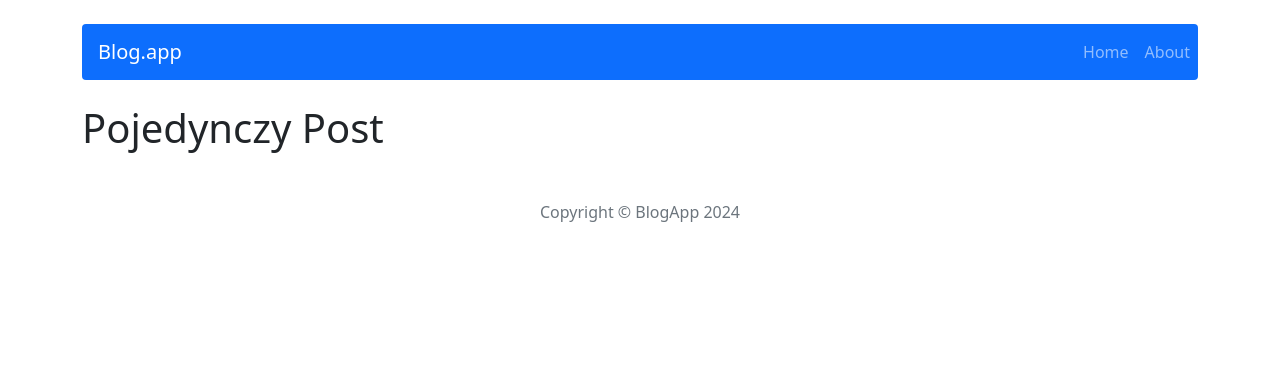
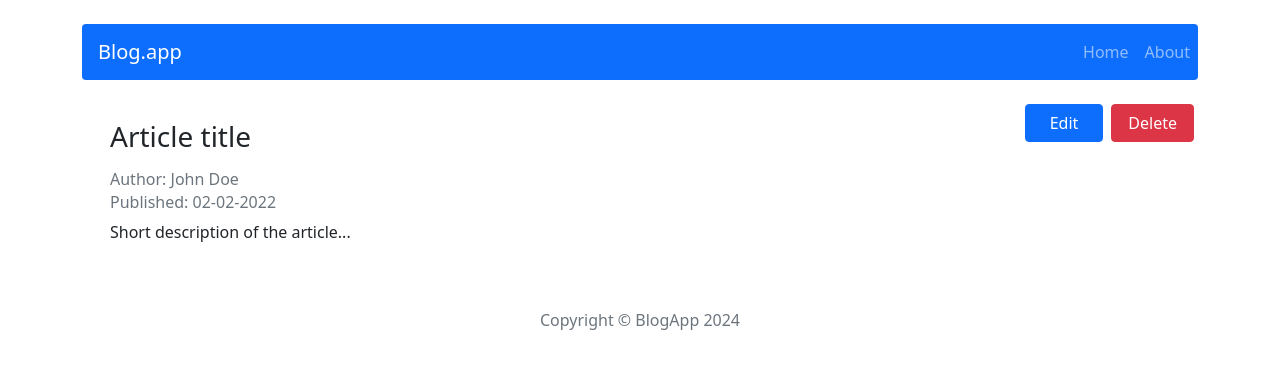
Before and after one commit to piotrkotulski/blog-react, a React (Create React App) app: page /post/1 in a window 1280 px wide. Shown: the top 368 px of the page. Built offline with nearby package versions, Linux system fonts and the light colour scheme.

Commit message:
added single page view

```diff
--- a/src/components/pages/SInglePost/SinglePost.js
+++ b/src/components/pages/SInglePost/SinglePost.js
@@ -1,9 +1,42 @@
-const SinglePost = () =>{
-    return(
-    <div>
-        <h1>Pojedynczy Post</h1>
-    </div>
+import React from 'react';
+import { useParams } from 'react-router-dom';
+import { useSelector } from 'react-redux';
+import { getAllPosts } from '../../../redux/postRedux';
+import { Link } from 'react-router-dom';
+import {Button, Card, Container} from 'react-bootstrap';
+import styles from './SinglePost.module.scss'
+
+const SinglePost = () => {
+    const { id } = useParams();
+    const posts = useSelector(getAllPosts);
+    const post = posts.find((post) => post.id === id);
+
+    if (!post) {
+        return <div>Post not found</div>;
+    }
+
+    return (
+        <Container>
+            <div className='d-flex justify-content-between'>
+            <Card className={styles.singlePagePreview}>
+                <Card.Body >
+                    <Card.Title as='h3'>{post.title}</Card.Title>
+                    <Card.Subtitle className="mb-2 mt-3 text-muted">Author: {post.author}</Card.Subtitle>
+                    <Card.Subtitle className="mb-2 text-muted">Published: {post.publishedDate}</Card.Subtitle>
+                    <Card.Text>{post.shortDescription}</Card.Text>
+                </Card.Body>
+            </Card>
+                <div className='d-flex'>
+            <Link to={`/post/edit/${id}`}>
+                <Button className='w-100 me-4' variant="primary">Edit</Button>
+            </Link>
+                    <div>
+            <Button className='w-100 ms-2' variant="danger">Delete</Button>
+                    </div>
+                </div>
+            </div>
+        </Container>
     );
-}
+};
 
 export default SinglePost;
--- /dev/null
+++ b/src/components/pages/SInglePost/SinglePost.module.scss
@@ -0,0 +1,3 @@
+.singlePagePreview{
+border: none;
+}
```
